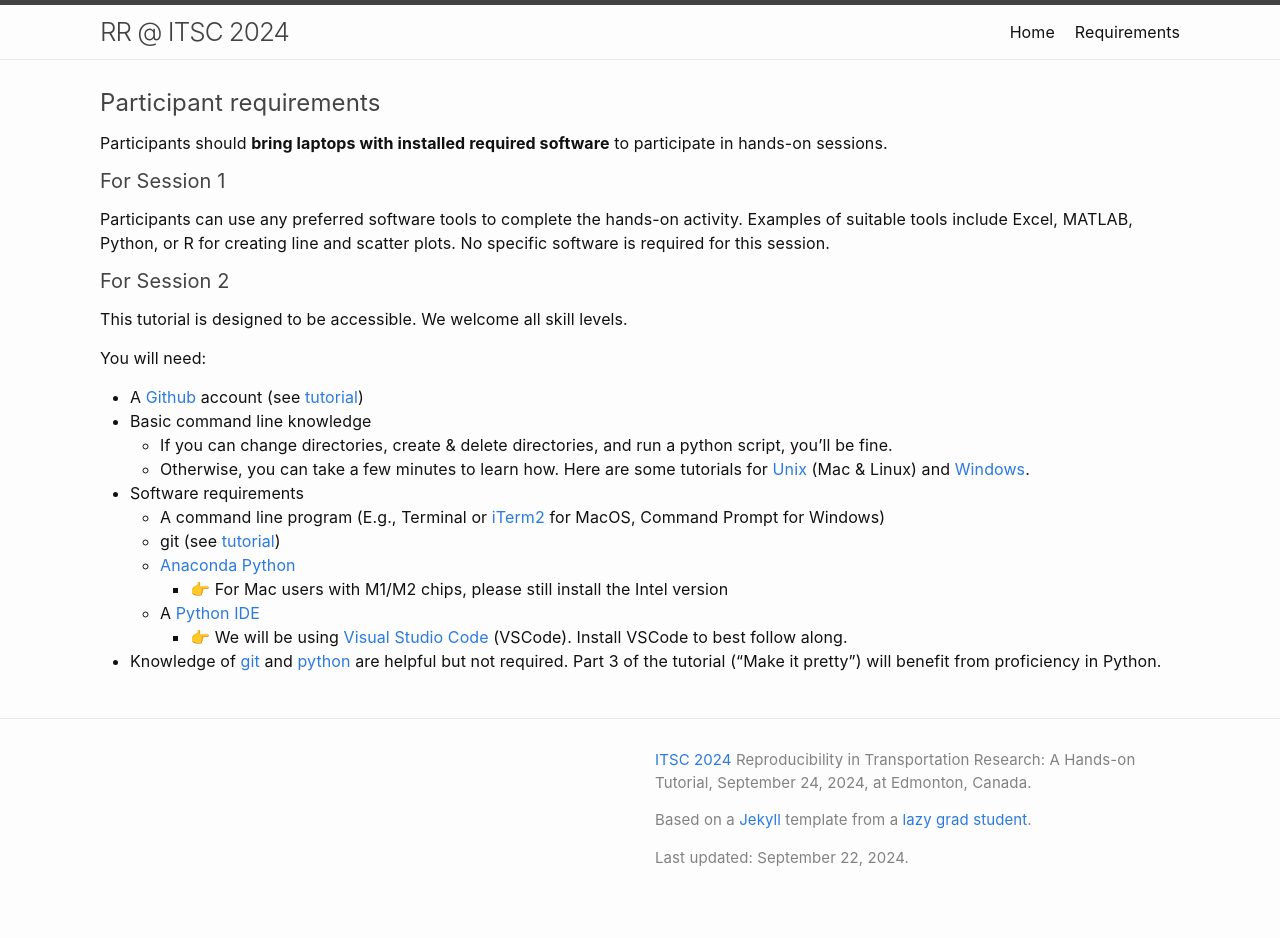
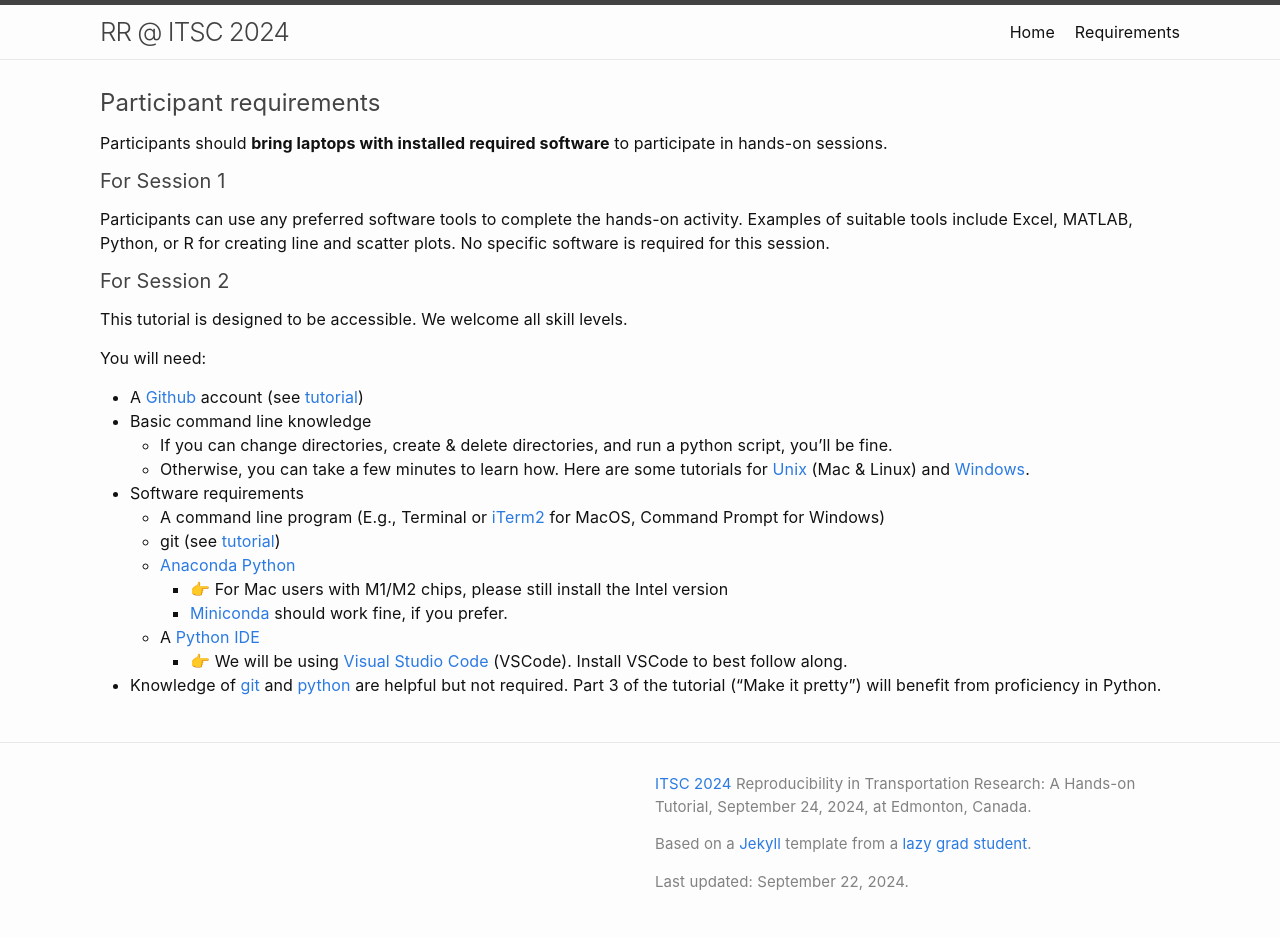
Before and after one commit to RRinTransportation/itsc24-rr-tutorial, a Jekyll site: the page built from requirements.md, in a window 1280 px wide. Built offline with Jekyll 4.4.1, drawn with Linux system fonts in a browser that asks for light colours; before the commit the page ends 914 px from its top, so only the background shows below that.

Commit message:
Add miniconda to requirements

```diff
--- a/requirements.md
+++ b/requirements.md
@@ -24,6 +24,7 @@ You will need:
   - git (see [tutorial](https://swcarpentry.github.io/git-novice/#installing-git))
   - [Anaconda Python](https://www.anaconda.com/download/success)
     - 👉 For Mac users with M1/M2 chips, please still install the Intel version
+    - [Miniconda](https://docs.anaconda.com/miniconda/miniconda-install/) should work fine, if you prefer.
   - A [Python IDE](https://www.simplilearn.com/tutorials/python-tutorial/python-ide)
     - 👉 We will be using [Visual Studio Code](https://code.visualstudio.com/) (VSCode). Install VSCode to best follow along.
 - Knowledge of [git](https://swcarpentry.github.io/git-novice/) and [python](https://docs.python.org/3/tutorial/index.html) are helpful but not required. Part 3 of the tutorial ("Make it pretty") will benefit from proficiency in Python.
```
